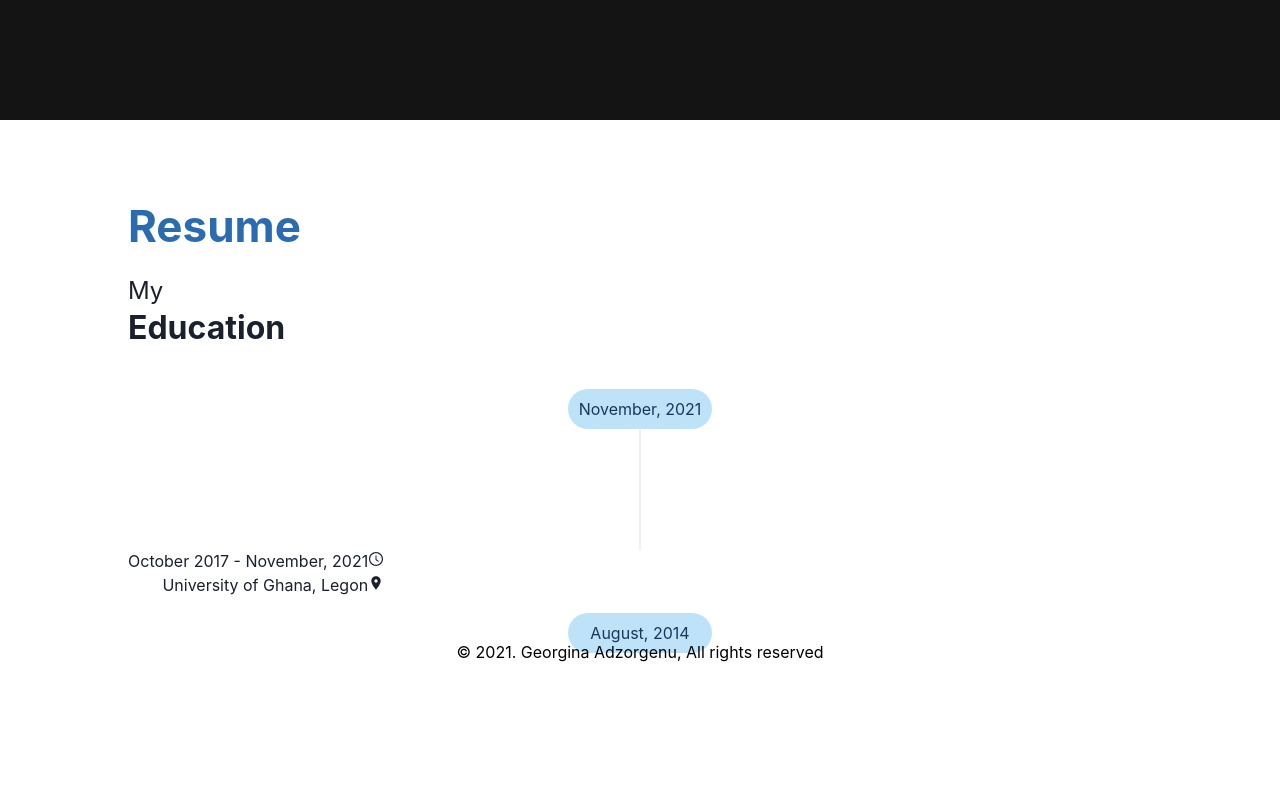
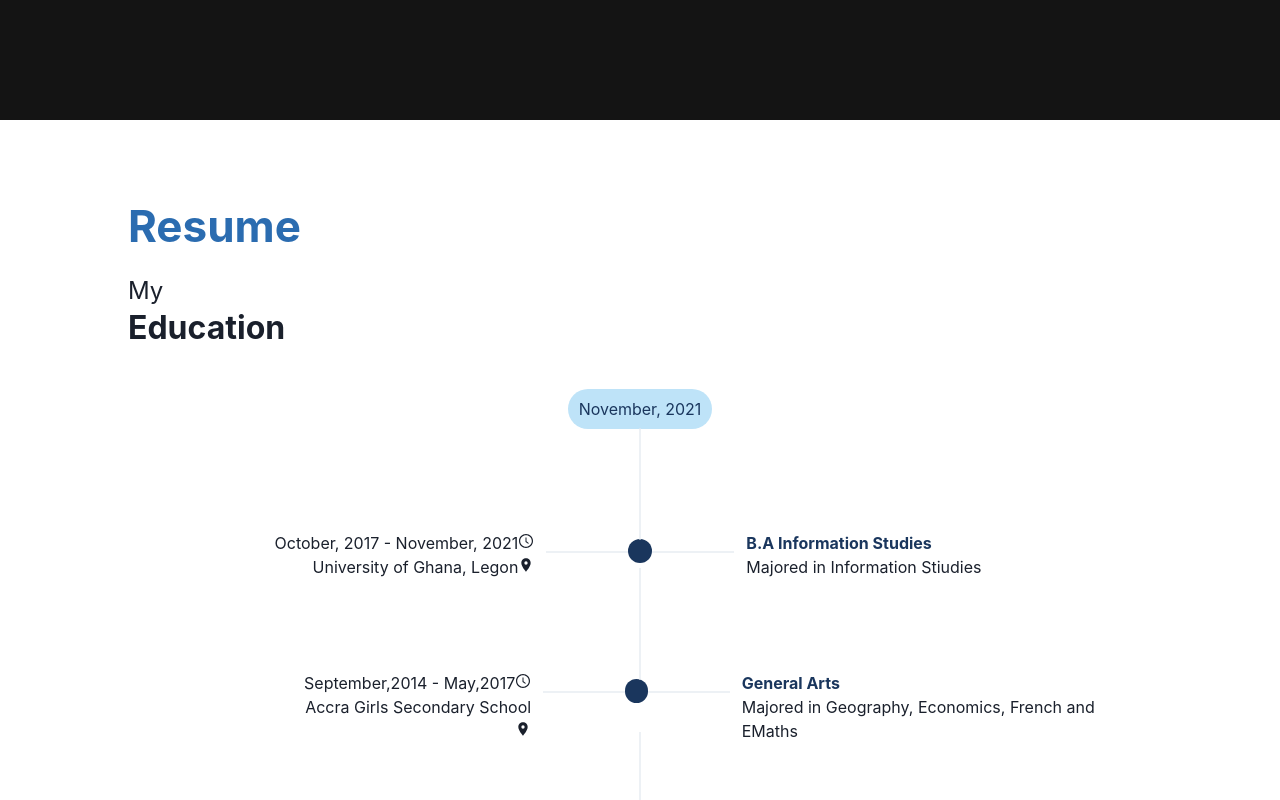
Before and after one commit to gadzorgenu/portfolio, a React (Create React App) app: page / in a window 1280 px wide. Shown: the part 1160-1960 px from the top of the page. Before the commit the page ends 1853 px from the top, so only its background shows below. Built offline with nearby package versions, Linux system fonts and the light colour scheme.

Commit message:
added Resume

```diff
--- a/src/App.js
+++ b/src/App.js
@@ -1,18 +1,17 @@
-import { Box } from "@chakra-ui/react";
 import React from "react";
 import Header from "./Components/Header";
 import Footer from "./Components/Footer";
 import About from "./Components/About";
-import Resume from "./Components/Resume";
+import Resume from "./Components/Resume/index";
 
 function App() {
   return (
-    <Box >
+    <>
     <Header />
     <About />
     <Resume/>
     <Footer />
-    </Box>
+    </>
   );
 }
 
--- a/src/Components/About.js
+++ b/src/Components/About.js
@@ -10,6 +10,7 @@ const About = () => {
                 <Heading>Summary</Heading>
                 <Box pt={8}>
                     <Text fontSize={20}> I am an ambitious and passionate Software Developer who has developed a mature and responsible approach to any task I am presented with.
+                    Despite my great background in information management, I have a passion for Software Engineering.
                         I am a Ghanaian based software developer who specializes in building both web and mobile applications.
                     </Text>
                 </Box>
--- a/src/Components/Resume.js
+++ /dev/null
@@ -1,42 +0,0 @@
-import React from 'react'
-import { Box, Heading, Text, Divider, Center, Icon , Flex} from '@chakra-ui/react'
-import { AiOutlineClockCircle } from "react-icons/ai";
-import { MdLocationOn } from "react-icons/md";
-
-const Resume = () => {
-    return (
-       <Box bg='white' h='30rem' px={32} py={20} >
-           <Heading color='blue.600' fontSize={44} > Resume</Heading>
-           <Text fontSize={24} pt={5}>
-               My <br /> <Heading as='span' fontSize={32} py={2}> Education</Heading>
-           </Text>
-           <Box py={10}>
-                <Box mx='auto' bg='blue.100' borderRadius={20} color='blue.900' w='9rem' p={2} textAlign='center'>
-                     November, 2021
-                </Box>
-                <Center height="120px">
-                    <Divider orientation="vertical"  bg='blue.900'  borderWidth={1} />
-                </Center>
-                <Flex justfy='center'>
-                    <Box textAlign='right'>
-                        <Text> October 2017 - November, 2021
-                            <Text as='span'>
-                                <Icon as={AiOutlineClockCircle} />
-                            </Text>
-                        </Text>
-                        <Text> University of Ghana, Legon
-                        <Text as='span'>
-                                <Icon as={MdLocationOn} />
-                            </Text>
-                        </Text>
-                    </Box>
-                </Flex>
-                <Box mt={4} mx='auto' bg='blue.100' borderRadius={20} color='blue.900' w='9rem' p={2} textAlign='center'>
-                     August, 2014
-                </Box>
-           </Box>
-       </Box>
-    )
-}
-
-export default Resume
--- /dev/null
+++ b/src/Components/Resume/Education.js
@@ -0,0 +1,39 @@
+import React from 'react'
+import { Box, Heading, Text } from '@chakra-ui/react'
+import Structure from './Structure'
+
+const Education = () => {
+
+    const data=[
+        {
+            id:1,
+            date:'October, 2017 - November, 2021',
+            course:'B.A Information Studies',
+            major:'Majored in Information Stiudies',
+            institution:'University of Ghana, Legon',
+            ml: -6
+        },
+        {
+            id:2,
+            date:'September,2014 - May,2017',
+            course:'General Arts',
+            major:'Majored in Geography, Economics, French and EMaths',
+            institution:'Accra Girls Secondary School',
+            ml:'10.2rem'
+        }
+    ]
+
+    return (
+       <Box bg='white' px={32} py={20} >
+           <Heading color='blue.600' fontSize={44} > Resume</Heading>
+           <Text fontSize={24} pt={5}>
+               My <br /> <Heading as='span' fontSize={32} py={2}> Education</Heading>
+           </Text>
+           <Box py={10}>
+               <Structure  data={data}  startYear='August, 2014' endYear='November, 2021' />
+           </Box>
+       </Box>
+    )
+}
+
+export default Education
--- /dev/null
+++ b/src/Components/Resume/Structure.js
@@ -0,0 +1,53 @@
+import React from 'react'
+import { Box, Text, Divider, Center, Icon , Flex} from '@chakra-ui/react'
+import { AiOutlineClockCircle } from "react-icons/ai";
+import { MdLocationOn } from "react-icons/md";
+
+const Structure = ({ mt, startYear,endYear, data}) => {
+    return (
+        <>
+         <Box mx='auto' bg='blue.100' borderRadius={20} color='blue.900' w='9rem' p={2} textAlign='center'>
+            {endYear}
+        </Box>
+        <Center height="110px" mt={mt}>
+            <Divider orientation="vertical"  bg='blue.900'  borderWidth={1} />
+        </Center>
+        {
+            data.map(item => (
+                <>
+                    <Center key={item.id}>
+                        <Flex ml={item.ml} mt={3}>
+                            <Box textAlign='right' mt={-5} mr={3}>
+                                <Text> {item.date}
+                                    <Text as='span'>
+                                        <Icon as={AiOutlineClockCircle} />
+                                    </Text>
+                                </Text>
+                                <Text>{item.institution}
+                                <Text as='span'>
+                                        <Icon as={MdLocationOn} />
+                                    </Text>
+                                </Text>
+                            </Box>
+                            <Divider  w={20}  bg='blue.900'  borderWidth={1}/>
+                            <Box w={6} h={6} bg='blue.900' rounded='xl' fontSize='5px' color='transparent' mt={-3}>.</Box>
+                            <Divider  w={20}  bg='blue.900'  borderWidth={1}/>
+                            <Box  mt={-5} ml={3}>
+                                <Text color='blue.900' fontWeight='bold'>{item.course}</Text>
+                                <Text>{item.major} </Text>
+                            </Box>
+                        </Flex>
+                    </Center>
+                    <Center height="110px" mt={-2.5}>
+                        <Divider orientation="vertical"  bg='blue.900'  borderWidth={1} />
+                    </Center>
+                    </>
+            ))
+        }
+            <Box mx='auto' bg='blue.100' borderRadius={20} color='blue.900' w='9rem' p={2} textAlign='center'>
+                    {startYear}
+            </Box>
+        </>
+    )
+}
+export default Structure
--- /dev/null
+++ b/src/Components/Resume/index.js
@@ -0,0 +1,12 @@
+import React from 'react'
+import Education from './Education'
+
+const Resume = () => {
+    return (
+        <>
+            <Education />
+        </>
+    )
+}
+
+export default Resume
```
